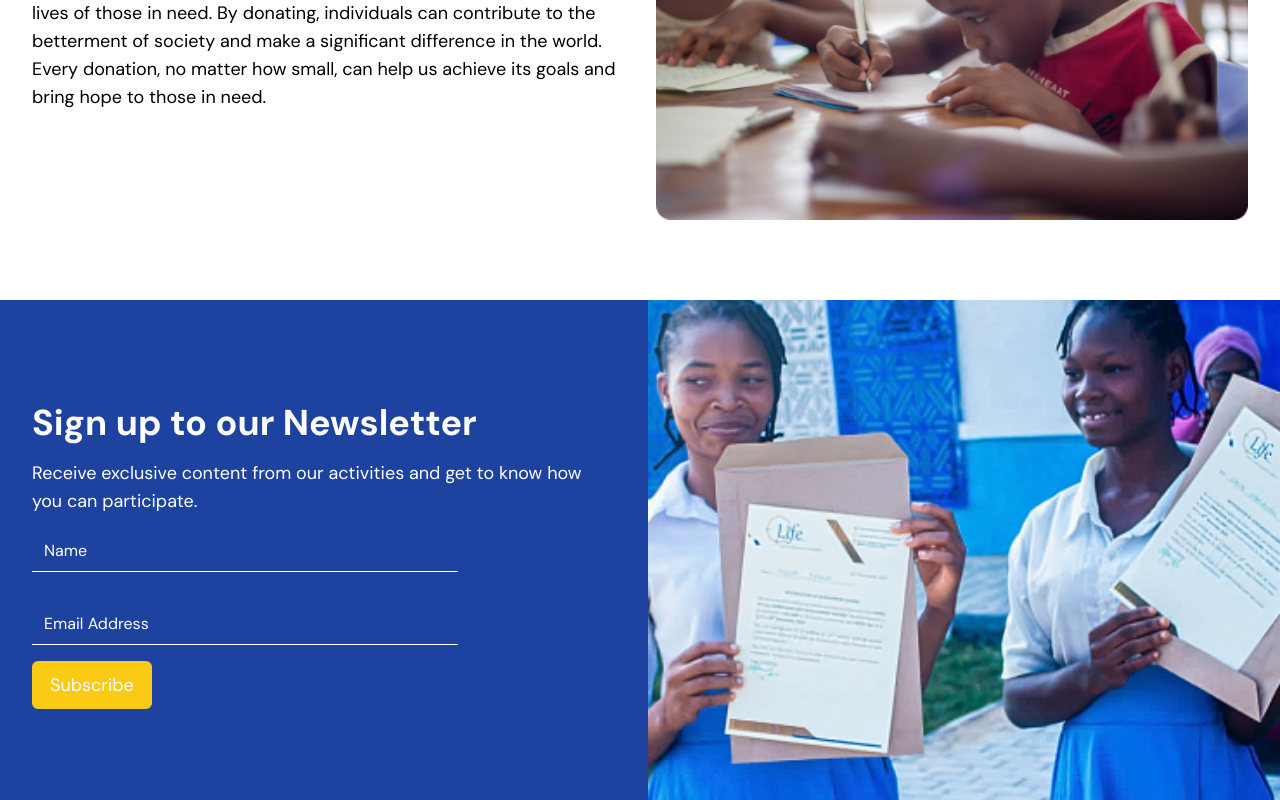
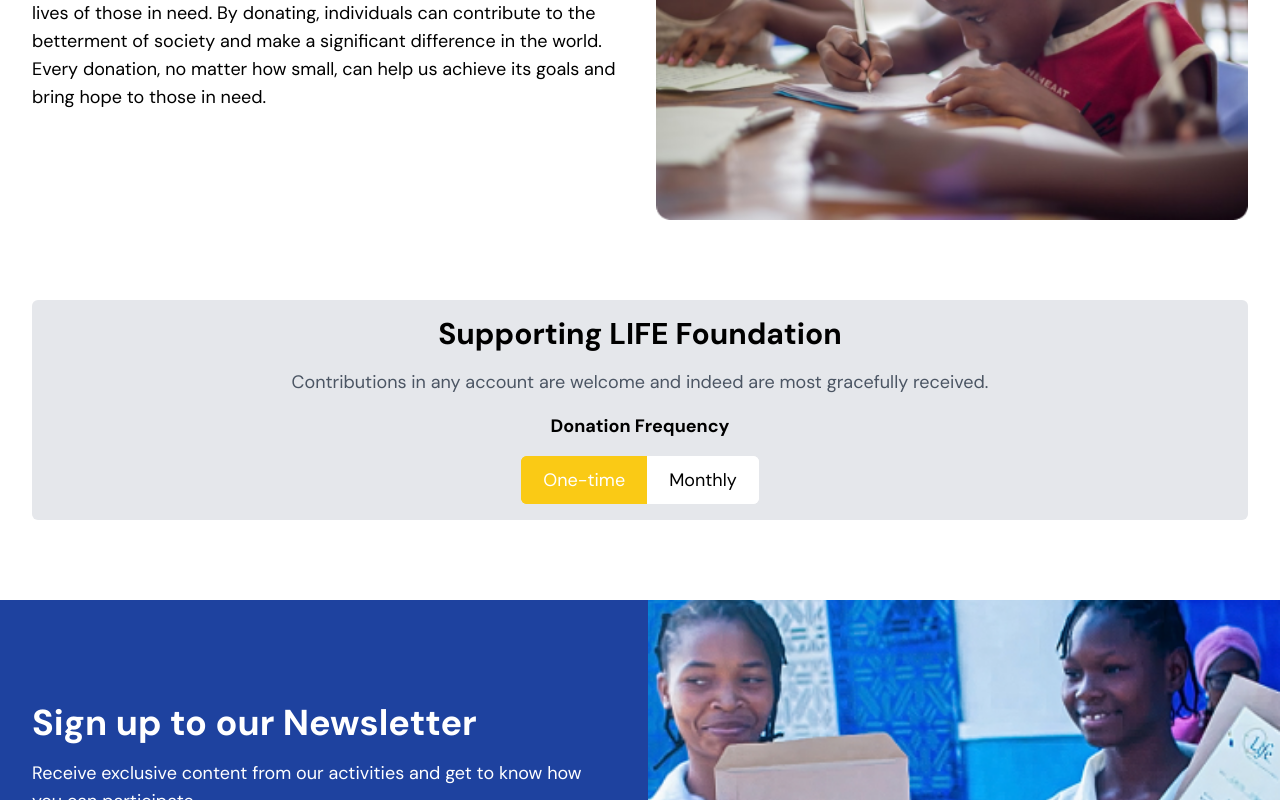
Before and after one commit to Timi-cell/life-foundation, a React (Create React App) app: page /donate in a window 1280 px wide. Shown: the part 867-1667 px from the top of the page. Built offline with nearby package versions, Linux system fonts and the light colour scheme.

Commit message:
implementing the DONATE page

```diff
--- a/src/components/Blocks.jsx
+++ b/src/components/Blocks.jsx
@@ -14,8 +14,8 @@
       <img className="h-full w-full" src={image} alt={heading} />
       <div className="bg-gradient-to-t from-black h-full w-full absolute top-0">
         <div className="absolute bottom-2 left-2/4 -translate-y-1/2 -translate-x-1/2 mt-2 text-white w-full px-4">
-          <h3 className="lg:text-lg text-sm sm:text-base">{heading}</h3>
-          <p className="mt-2 text-base">{text}</p>
+          <h3 className="lg:text-lg text-base sm:text-sm">{heading}</h3>
+          <p className="mt-2 text-base sm:text-sm">{text}</p>
         </div>
       </div>
     </div>
--- a/src/index.css
+++ b/src/index.css
@@ -6,7 +6,7 @@
 * {
   user-select: none;
   font-family: "DM Sans", sans-serif;
-  scroll-behavior: smooth;
+  /* scroll-behavior: smooth; */
 }
 
 .active {
--- a/src/pages/Blog.jsx
+++ b/src/pages/Blog.jsx
@@ -35,9 +35,9 @@
           />
           <div className="w-full md:w-1/2">
             {/* <div className="flex flex-row justify-start items-center gap-2"> */}
-              <button className="p-2 text-base bg-blue-800 cursor-default text-white rounded-md">
+              <div className="p-2 text-base w-max bg-blue-800 cursor-default text-white rounded-md">
                27th March, 2023
-              </button>
+              </div>
               {/* <p className="text-gray-600">•</p>
               <p className="text-gray-600">27th March, 2023</p>
             </div> */}
--- a/src/pages/Donate.jsx
+++ b/src/pages/Donate.jsx
@@ -1,4 +1,4 @@
-import React, { useEffect } from "react";
+import React, { useEffect, useState } from "react";
 import Header from "../components/Header";
 import NewsLetter from "../components/NewsLetter";
 import Footer from "../components/Footer";
@@ -8,9 +8,11 @@
 import { FlexBlock } from "../components/Blocks";
 
 const Donate = () => {
-    useEffect(() => {
-      window.scrollTo(0, 0);
-    }, []);
+  const [toggle, setToggle] = useState(true);
+  const myToggle = () => setToggle(!toggle);
+  useEffect(() => {
+    window.scrollTo(0, 0);
+  }, []);
   return (
     <>
       <Header />
@@ -25,6 +27,43 @@
           reverse={false}
         />
       </section>
+      <section className="px-4 md:px-8">
+        <div className="flex mt-10 md:mt-20 flex-col items-center justify-between gap-4 py-4 px-8 bg-gray-200 rounded-md text-center">
+          <h2 className="text-xl sm:text-2xl md:text-3xl">
+            Supporting LIFE Foundation
+          </h2>
+          <p className="lg:text-lg text-sm sm:text-base  text-gray-600">
+            Contributions in any account are welcome and indeed are most
+            gracefully received.
+          </p>
+          <p className="lg:text-lg text-sm sm:text-base font-bold">
+            Donation Frequency
+          </p>
+          <div
+            className="flex flex-row gap-0 rounded-md overflow-hidden"
+            onClick={myToggle}
+          >
+            <button
+              className={`py-2 transition-all delay-75 ease-in px-5 lg:text-lg text-sm sm:text-base border-2 ${
+                toggle
+                  ? "bg-yellow-300 text-white border-yellow-300"
+                  : "bg-white border-white text-black"
+              } `}
+            >
+              One-time
+            </button>
+            <button
+              className={`py-2 transition-all delay-75 ease-in px-5 lg:text-lg text-sm sm:text-base border-2 ${
+                toggle
+                  ? "bg-white border-white text-black"
+                  : "bg-yellow-300 text-white border-yellow-300"
+              } `}
+            >
+              Monthly
+            </button>
+          </div>
+        </div>
+      </section>
       <NewsLetter leaveSpace={true} />
       <Footer />
     </>
```
